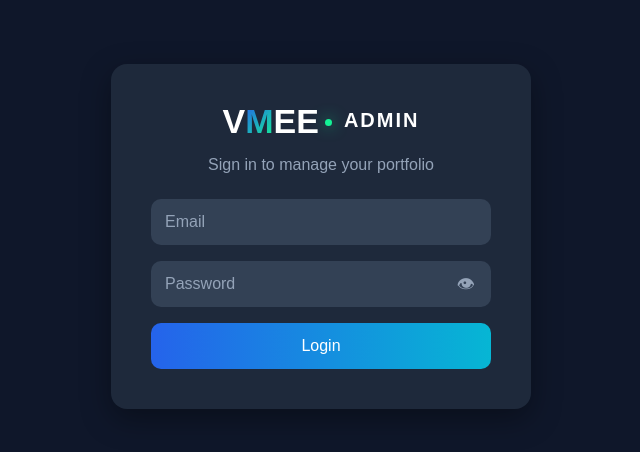
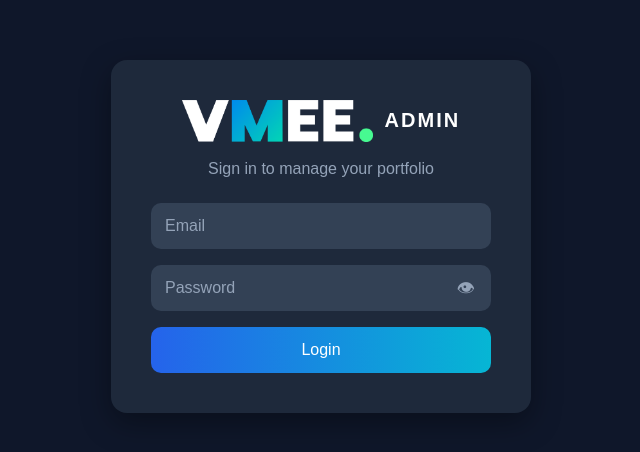
Before and after one commit to studiovmee-eng/vmee-portfolio, a website with bundled scripts: page admin/index.html in a window 1280 px wide. Shown: the part 164-616 px from the top of the page, without its empty margins (319-959 px from the left). Built offline with nearby package versions, Linux system fonts and the light colour scheme.

Commit message:
Replace admin logo with PNG

```diff
--- a/admin/css/login.css
+++ b/admin/css/login.css
@@ -71,34 +71,6 @@ body{
     margin-bottom:18px;
 }
 
-.logo{
-    display:flex;
-    align-items:center;
-    font-size:34px;
-    font-weight:800;
-    color:#fff;
-    line-height:1;
-}
-
-.logo-gradient{
-    background:linear-gradient(135deg,#2563eb,#14f195);
-    -webkit-background-clip:text;
-    background-clip:text;
-    color:transparent;
-}
-
-.logo::after{
-    content:"";
-    width:7px;
-    height:7px;
-    border-radius:50%;
-    background:#14f195;
-    box-shadow:0 0 15px rgba(20,241,149,.8);
-
-    position:relative;
-    top:2px;
-    margin-left:6px;
-}
 
 .admin-text{
     font-size:20px;
@@ -136,3 +108,23 @@ body{
     align-items:center;
     justify-content:center;
 }
+.admin-brand{
+    display:flex;
+    align-items:center;
+    justify-content:center;
+    gap:12px;
+    margin-bottom:18px;
+}
+
+.admin-logo{
+    display:block;
+    height:42px;
+    width:auto;
+}
+
+.admin-text{
+    font-size:20px;
+    font-weight:700;
+    color:#fff;
+    letter-spacing:2px;
+}
--- a/admin/index.html
+++ b/admin/index.html
@@ -16,18 +16,8 @@
 <div class="login-box">
 
 <div class="admin-brand">
-
-    <div class="logo">
-
-        <span>V</span>
-        <span class="logo-gradient">M</span>
-        <span>E</span>
-        <span>E</span>
-
-    </div>
-
+   <img src="assets/images/logo.png" alt="VMEE" class="admin-logo">
     <span class="admin-text">ADMIN</span>
-
 </div>
 
 <p>Sign in to manage your portfolio</p>
```
Also changed, not shown: admin/assets/images/logo.png (added).
